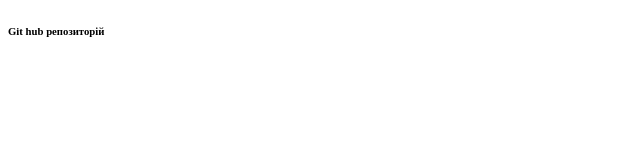
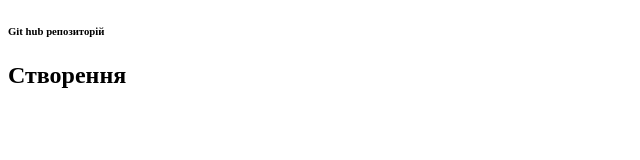
Before and after one commit to Balinata/Reposit1, a plain HTML site: page index.html in a window 1280 px wide. Shown: the whole page, without its empty margins (0-640 px from the left). Drawn offline with Linux system fonts and the light colour scheme.

Commit message:
h2 commit

```diff
--- a/index.html
+++ b/index.html
@@ -11,6 +11,9 @@
     <header>
         <h6>Git hub репозиторій</h6>
     </header>
+    <div>
+        <h2>Створення</h2>
+    </div>
 
 </body>
 </html>
```
